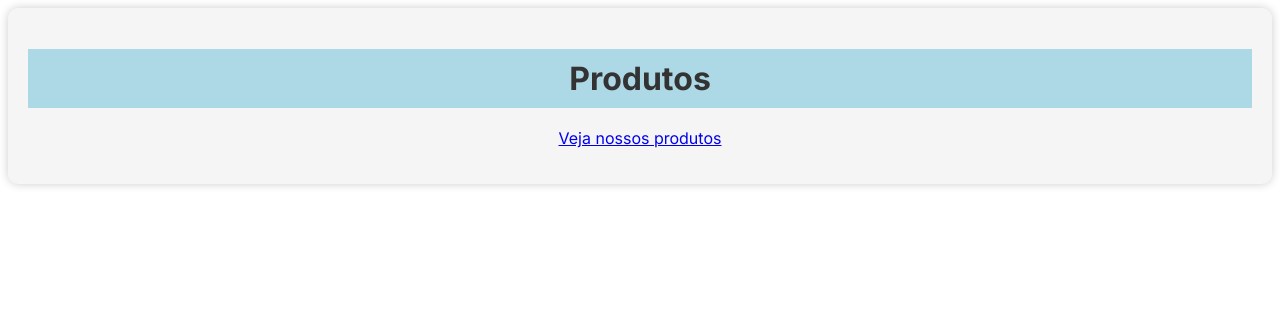
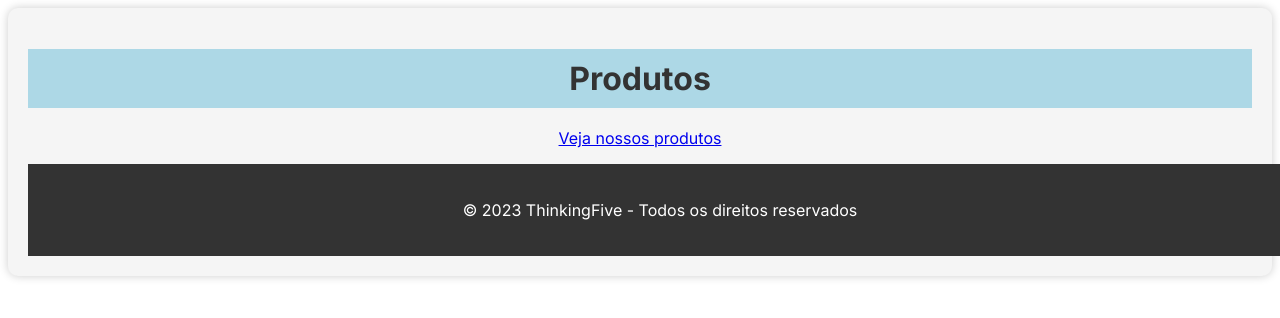
Before and after one commit to Emii2003/Atividade_Next.js, a Next.js app: page / in a window 1280 px wide. Shown: the top 318 px of the page. Built offline with nearby package versions, Linux system fonts and the light colour scheme.

Commit message:
Terminando de estilizar e linkando ele nas páginas

```diff
--- a/src/app/page.js
+++ b/src/app/page.js
@@ -1,5 +1,6 @@
 import Image from 'next/image';
 import Link from 'next/link';
+import Footer from './components/Footer/footer';
 
 const Home = () => {
   return (
@@ -12,6 +13,7 @@ const Home = () => {
           </Link>
         </li>
       </ul>
+      <Footer></Footer>
     </div>
   );
 };
--- a/src/app/produtos/[item]/page.js
+++ b/src/app/produtos/[item]/page.js
@@ -1,5 +1,6 @@
 import Image from 'next/image';
 import Link from 'next/link';
+import Footer from '../../components/Footer/footer';
 
 export default function Produto({ params }) {
   const { item } = params;
@@ -41,7 +42,10 @@ export default function Produto({ params }) {
           </Link>
         </div>
       </div>
+      <Footer></Footer>
+
     </div>
+
   );
 }
 
```
